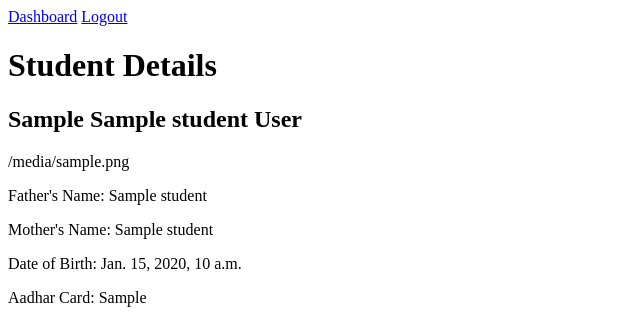
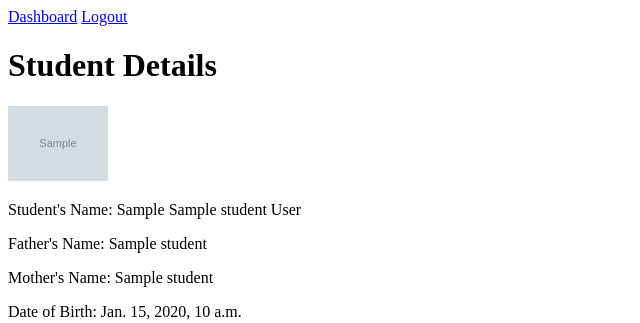
Before and after one commit to alok1994/schoolmanagement, a Django app: template admissions/templates/admissions/student_details.html in a window 1280 px wide. Shown: the top 323 px of the page, without its empty margins (0-640 px from the left). Run offline with Django 3.2, Linux system fonts and the light colour scheme; the template is opened without the code that fills it: most values are stand-ins (such as "Sample title", 1, 10 or a date in 2020); grey boxes marked "Sample" are stand-in pictures.

Commit message:
photo fix

```diff
--- a/admissions/forms.py
+++ b/admissions/forms.py
@@ -16,4 +16,7 @@ class AdmissionClassFilterForm(forms.Form):
 class StudentUpdateForm(forms.ModelForm):
     class Meta:
         model = Admission
-        fields = ['first_name', 'middle_name', 'last_name', 'father_name', 'mother_name', 'aadhar_card', 'admission_class', 'mobile_number', 'photo', 'subjects', 'date_of_birth', 'aadhar_card']
+        fields = '__all__'  # Use all fields from the Admission model
+
+# Ensure enctype attribute is set for file uploads
+StudentUpdateForm.base_fields['photo'].widget.attrs.update({'enctype': 'multipart/form-data'})
--- a/admissions/templates/admissions/student_details.html
+++ b/admissions/templates/admissions/student_details.html
@@ -8,8 +8,8 @@
 </head>
 <body>
     <h1>Student Details</h1>
-    <h2>{{ student.first_name }} {{ student.middle_name }} {{ student.last_name }}</h2>
-    <p>{{ student.photo }} </p>
+    <img src="{{ student.photo.url }}" alt="{{ student.first_name }} {{ student.last_name }} Photo" width="100">
+    <p>Student's Name: {{ student.first_name }} {{ student.middle_name }} {{ student.last_name }}</p>
     <p>Father's Name: {{ student.father_name }}</p>
     <p>Mother's Name: {{ student.mother_name }}</p>
     <p>Date of Birth: {{ student.date_of_birth }}</p>
--- a/admissions/templates/admissions/student_list.html
+++ b/admissions/templates/admissions/student_list.html
@@ -41,7 +41,7 @@
     </style>
 </head>
 <body>
-    <form method="get">
+    <form method="post" enctype="multipart/form-data">
         {{ year_filter_form.as_p }}
         {{ class_filter_form.as_p }}
         <button type="submit">Apply Filters</button>
--- a/admissions/templates/admissions/update_student.html
+++ b/admissions/templates/admissions/update_student.html
@@ -8,7 +8,7 @@
 <body>
     <h1>Update Student Details</h1>
 
-    <form method="post">
+    <form method="post" enctype="multipart/form-data">
         {% csrf_token %}
         {{ form.as_p }} <!-- Display the form fields as paragraphs -->
         <button type="submit">Update</button>
--- a/admissions/views.py
+++ b/admissions/views.py
@@ -179,12 +179,13 @@ def get_student_data(request):
     return JsonResponse(student_data, safe=False)
 
 
+
 @login_required
 def update_student(request, student_id):
     student = get_object_or_404(Admission, id=student_id)
 
     if request.method == 'POST':
-        form = StudentUpdateForm(request.POST, request.FILES, instance=student)
+        form = StudentUpdateForm(request.POST, request.FILES, instance=student)  # Include request.FILES
         if form.is_valid():
             form.save()
             return redirect('student_list')  # Redirect back to the student list page
```
Also changed, not shown: db.sqlite3, media/photos/485e4253-4db6-482c-971c-a10e73dab8ac_ngMQjkQ.png (added), media/photos/780d3a6c-ca8d-4a7c-bae7-7370a11fe777.png (added), media/photos/AI1Image.PNG (added).
